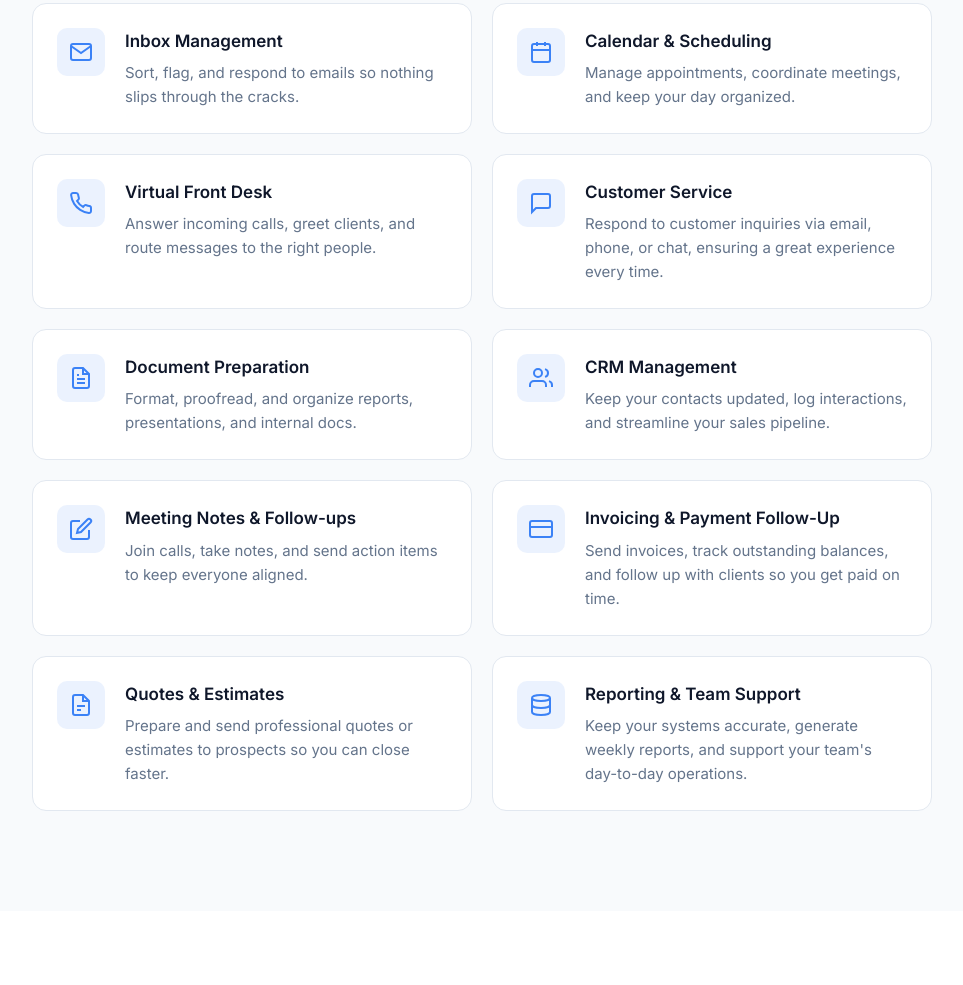
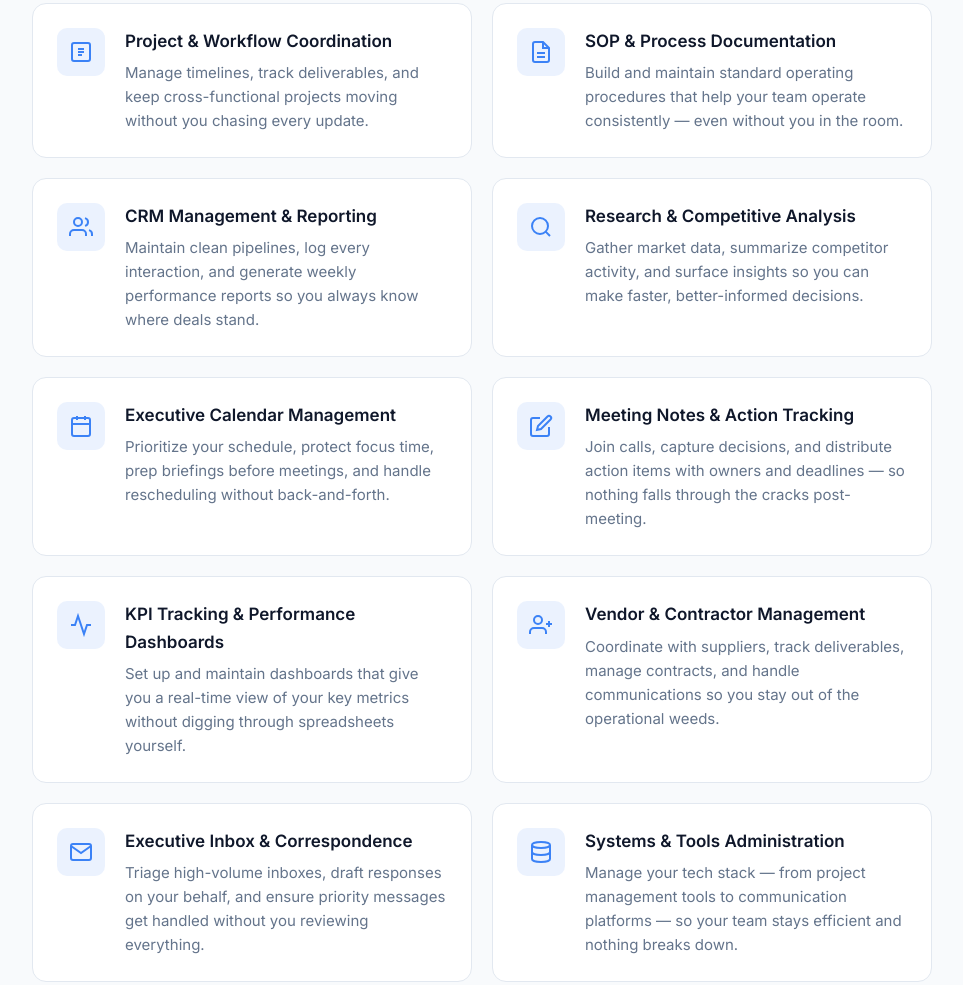
Before and after one commit to bezamo/Leadvirtual-website, a plain HTML site: page admin-executive-va/index.html in a window 1280 px wide. Shown: the part 1236-2221 px from the top of the page, without its empty margins (158-1121 px from the left). Drawn offline with Linux system fonts and the light colour scheme.

Commit message:
Upgrade admin service page with advanced executive VA services (#36)
* Upgrade Admin & Operations homepage card with advanced tasks

Replace basic inbox/invoicing bullets with higher-value tasks:
project coordination, SOP documentation, CRM management & reporting.

Co-Authored-By: Claude Sonnet 4.6 <noreply@anthropic.com>
Claude-Session: https://claude.ai/code/session_01G6wQrQckxZ1BjfKfvDUn8i

* Upgrade admin service page with advanced executive VA services

Replace basic inbox/scheduling tasks with high-value services:
project coordination, SOPs, CRM reporting, research, executive calendar,
meeting action tracking, KPI dashboards, vendor management,
executive inbox, and systems administration.

Co-Authored-By: Claude Sonnet 4.6 <noreply@anthropic.com>
Claude-Session: https://claude.ai/code/session_01G6wQrQckxZ1BjfKfvDUn8i

---------

Co-authored-by: Claude <noreply@anthropic.com>

```diff
--- a/admin-executive-va/index.html
+++ b/admin-executive-va/index.html
@@ -887,11 +887,38 @@ n1e6fNMcLCUCHO1OMzNYmqR00e4THnRMuCcmP1g8qsHCoSCjpsOOeAb0J05Y0kbPcyV4t5SbaIic
         <div class="services-list">
           <div class="service-list-item reveal">
             <div class="service-list-icon">
-              <svg viewBox="0 0 24 24" fill="none" stroke="currentColor" stroke-width="2"><path d="M4 4h16c1.1 0 2 .9 2 2v12c0 1.1-.9 2-2 2H4c-1.1 0-2-.9-2-2V6c0-1.1.9-2 2-2z"/><polyline points="22,6 12,13 2,6"/></svg>
+              <svg viewBox="0 0 24 24" fill="none" stroke="currentColor" stroke-width="2"><rect x="3" y="3" width="18" height="18" rx="2"/><path d="M9 9h6M9 12h6M9 15h4"/></svg>
             </div>
             <div class="service-list-content">
-              <h3>Inbox Management</h3>
-              <p>Sort, flag, and respond to emails so nothing slips through the cracks.</p>
+              <h3>Project & Workflow Coordination</h3>
+              <p>Manage timelines, track deliverables, and keep cross-functional projects moving without you chasing every update.</p>
+            </div>
+          </div>
+          <div class="service-list-item reveal">
+            <div class="service-list-icon">
+              <svg viewBox="0 0 24 24" fill="none" stroke="currentColor" stroke-width="2"><path d="M14 2H6a2 2 0 0 0-2 2v16a2 2 0 0 0 2 2h12a2 2 0 0 0 2-2V8z"/><polyline points="14 2 14 8 20 8"/><line x1="16" y1="13" x2="8" y2="13"/><line x1="16" y1="17" x2="8" y2="17"/></svg>
+            </div>
+            <div class="service-list-content">
+              <h3>SOP & Process Documentation</h3>
+              <p>Build and maintain standard operating procedures that help your team operate consistently — even without you in the room.</p>
+            </div>
+          </div>
+          <div class="service-list-item reveal">
+            <div class="service-list-icon">
+              <svg viewBox="0 0 24 24" fill="none" stroke="currentColor" stroke-width="2"><path d="M17 21v-2a4 4 0 0 0-4-4H5a4 4 0 0 0-4 4v2"/><circle cx="9" cy="7" r="4"/><path d="M23 21v-2a4 4 0 0 0-3-3.87"/><path d="M16 3.13a4 4 0 0 1 0 7.75"/></svg>
+            </div>
+            <div class="service-list-content">
+              <h3>CRM Management & Reporting</h3>
+              <p>Maintain clean pipelines, log every interaction, and generate weekly performance reports so you always know where deals stand.</p>
+            </div>
+          </div>
+          <div class="service-list-item reveal">
+            <div class="service-list-icon">
+              <svg viewBox="0 0 24 24" fill="none" stroke="currentColor" stroke-width="2"><circle cx="11" cy="11" r="8"/><line x1="21" y1="21" x2="16.65" y2="16.65"/></svg>
+            </div>
+            <div class="service-list-content">
+              <h3>Research & Competitive Analysis</h3>
+              <p>Gather market data, summarize competitor activity, and surface insights so you can make faster, better-informed decisions.</p>
             </div>
           </div>
           <div class="service-list-item reveal">
@@ -899,44 +926,8 @@ n1e6fNMcLCUCHO1OMzNYmqR00e4THnRMuCcmP1g8qsHCoSCjpsOOeAb0J05Y0kbPcyV4t5SbaIic
               <svg viewBox="0 0 24 24" fill="none" stroke="currentColor" stroke-width="2"><rect x="3" y="4" width="18" height="18" rx="2" ry="2"/><line x1="16" y1="2" x2="16" y2="6"/><line x1="8" y1="2" x2="8" y2="6"/><line x1="3" y1="10" x2="21" y2="10"/></svg>
             </div>
             <div class="service-list-content">
-              <h3>Calendar & Scheduling</h3>
-              <p>Manage appointments, coordinate meetings, and keep your day organized.</p>
-            </div>
-          </div>
-          <div class="service-list-item reveal">
-            <div class="service-list-icon">
-              <svg viewBox="0 0 24 24" fill="none" stroke="currentColor" stroke-width="2"><path d="M22 16.92v3a2 2 0 0 1-2.18 2 19.79 19.79 0 0 1-8.63-3.07 19.5 19.5 0 0 1-6-6 19.79 19.79 0 0 1-3.07-8.67A2 2 0 0 1 4.11 2h3a2 2 0 0 1 2 1.72 12.84 12.84 0 0 0 .7 2.81 2 2 0 0 1-.45 2.11L8.09 9.91a16 16 0 0 0 6 6l1.27-1.27a2 2 0 0 1 2.11-.45 12.84 12.84 0 0 0 2.81.7A2 2 0 0 1 22 16.92z"/></svg>
-            </div>
-            <div class="service-list-content">
-              <h3>Virtual Front Desk</h3>
-              <p>Answer incoming calls, greet clients, and route messages to the right people.</p>
-            </div>
-          </div>
-          <div class="service-list-item reveal">
-            <div class="service-list-icon">
-              <svg viewBox="0 0 24 24" fill="none" stroke="currentColor" stroke-width="2"><path d="M21 15a2 2 0 0 1-2 2H7l-4 4V5a2 2 0 0 1 2-2h14a2 2 0 0 1 2 2z"/></svg>
-            </div>
-            <div class="service-list-content">
-              <h3>Customer Service</h3>
-              <p>Respond to customer inquiries via email, phone, or chat, ensuring a great experience every time.</p>
-            </div>
-          </div>
-          <div class="service-list-item reveal">
-            <div class="service-list-icon">
-              <svg viewBox="0 0 24 24" fill="none" stroke="currentColor" stroke-width="2"><path d="M14 2H6a2 2 0 0 0-2 2v16a2 2 0 0 0 2 2h12a2 2 0 0 0 2-2V8z"/><polyline points="14 2 14 8 20 8"/><line x1="16" y1="13" x2="8" y2="13"/><line x1="16" y1="17" x2="8" y2="17"/><polyline points="10 9 9 9 8 9"/></svg>
-            </div>
-            <div class="service-list-content">
-              <h3>Document Preparation</h3>
-              <p>Format, proofread, and organize reports, presentations, and internal docs.</p>
-            </div>
-          </div>
-          <div class="service-list-item reveal">
-            <div class="service-list-icon">
-              <svg viewBox="0 0 24 24" fill="none" stroke="currentColor" stroke-width="2"><path d="M17 21v-2a4 4 0 0 0-4-4H5a4 4 0 0 0-4 4v2"/><circle cx="9" cy="7" r="4"/><path d="M23 21v-2a4 4 0 0 0-3-3.87"/><path d="M16 3.13a4 4 0 0 1 0 7.75"/></svg>
-            </div>
-            <div class="service-list-content">
-              <h3>CRM Management</h3>
-              <p>Keep your contacts updated, log interactions, and streamline your sales pipeline.</p>
+              <h3>Executive Calendar Management</h3>
+              <p>Prioritize your schedule, protect focus time, prep briefings before meetings, and handle rescheduling without back-and-forth.</p>
             </div>
           </div>
           <div class="service-list-item reveal">
@@ -944,26 +935,35 @@ n1e6fNMcLCUCHO1OMzNYmqR00e4THnRMuCcmP1g8qsHCoSCjpsOOeAb0J05Y0kbPcyV4t5SbaIic
               <svg viewBox="0 0 24 24" fill="none" stroke="currentColor" stroke-width="2"><path d="M11 4H4a2 2 0 0 0-2 2v14a2 2 0 0 0 2 2h14a2 2 0 0 0 2-2v-7"/><path d="M18.5 2.5a2.121 2.121 0 0 1 3 3L12 15l-4 1 1-4 9.5-9.5z"/></svg>
             </div>
             <div class="service-list-content">
-              <h3>Meeting Notes & Follow-ups</h3>
-              <p>Join calls, take notes, and send action items to keep everyone aligned.</p>
+              <h3>Meeting Notes & Action Tracking</h3>
+              <p>Join calls, capture decisions, and distribute action items with owners and deadlines — so nothing falls through the cracks post-meeting.</p>
             </div>
           </div>
           <div class="service-list-item reveal">
             <div class="service-list-icon">
-              <svg viewBox="0 0 24 24" fill="none" stroke="currentColor" stroke-width="2"><rect x="1" y="4" width="22" height="16" rx="2" ry="2"/><line x1="1" y1="10" x2="23" y2="10"/></svg>
+              <svg viewBox="0 0 24 24" fill="none" stroke="currentColor" stroke-width="2"><polyline points="22 12 18 12 15 21 9 3 6 12 2 12"/></svg>
             </div>
             <div class="service-list-content">
-              <h3>Invoicing & Payment Follow-Up</h3>
-              <p>Send invoices, track outstanding balances, and follow up with clients so you get paid on time.</p>
+              <h3>KPI Tracking & Performance Dashboards</h3>
+              <p>Set up and maintain dashboards that give you a real-time view of your key metrics without digging through spreadsheets yourself.</p>
             </div>
           </div>
           <div class="service-list-item reveal">
             <div class="service-list-icon">
-              <svg viewBox="0 0 24 24" fill="none" stroke="currentColor" stroke-width="2"><path d="M14 2H6a2 2 0 0 0-2 2v16a2 2 0 0 0 2 2h12a2 2 0 0 0 2-2V8z"/><polyline points="14 2 14 8 20 8"/><line x1="16" y1="13" x2="8" y2="13"/><line x1="12" y1="17" x2="8" y2="17"/></svg>
+              <svg viewBox="0 0 24 24" fill="none" stroke="currentColor" stroke-width="2"><path d="M17 21v-2a4 4 0 0 0-4-4H5a4 4 0 0 0-4 4v2"/><circle cx="9" cy="7" r="4"/><line x1="23" y1="11" x2="17" y2="11"/><line x1="20" y1="8" x2="20" y2="14"/></svg>
             </div>
             <div class="service-list-content">
-              <h3>Quotes & Estimates</h3>
-              <p>Prepare and send professional quotes or estimates to prospects so you can close faster.</p>
+              <h3>Vendor & Contractor Management</h3>
+              <p>Coordinate with suppliers, track deliverables, manage contracts, and handle communications so you stay out of the operational weeds.</p>
+            </div>
+          </div>
+          <div class="service-list-item reveal">
+            <div class="service-list-icon">
+              <svg viewBox="0 0 24 24" fill="none" stroke="currentColor" stroke-width="2"><path d="M4 4h16c1.1 0 2 .9 2 2v12c0 1.1-.9 2-2 2H4c-1.1 0-2-.9-2-2V6c0-1.1.9-2 2-2z"/><polyline points="22,6 12,13 2,6"/></svg>
+            </div>
+            <div class="service-list-content">
+              <h3>Executive Inbox & Correspondence</h3>
+              <p>Triage high-volume inboxes, draft responses on your behalf, and ensure priority messages get handled without you reviewing everything.</p>
             </div>
           </div>
           <div class="service-list-item reveal">
@@ -971,8 +971,8 @@ n1e6fNMcLCUCHO1OMzNYmqR00e4THnRMuCcmP1g8qsHCoSCjpsOOeAb0J05Y0kbPcyV4t5SbaIic
               <svg viewBox="0 0 24 24" fill="none" stroke="currentColor" stroke-width="2"><ellipse cx="12" cy="5" rx="9" ry="3"/><path d="M21 12c0 1.66-4 3-9 3s-9-1.34-9-3"/><path d="M3 5v14c0 1.66 4 3 9 3s9-1.34 9-3V5"/></svg>
             </div>
             <div class="service-list-content">
-              <h3>Reporting & Team Support</h3>
-              <p>Keep your systems accurate, generate weekly reports, and support your team's day-to-day operations.</p>
+              <h3>Systems & Tools Administration</h3>
+              <p>Manage your tech stack — from project management tools to communication platforms — so your team stays efficient and nothing breaks down.</p>
             </div>
           </div>
         </div>
```
